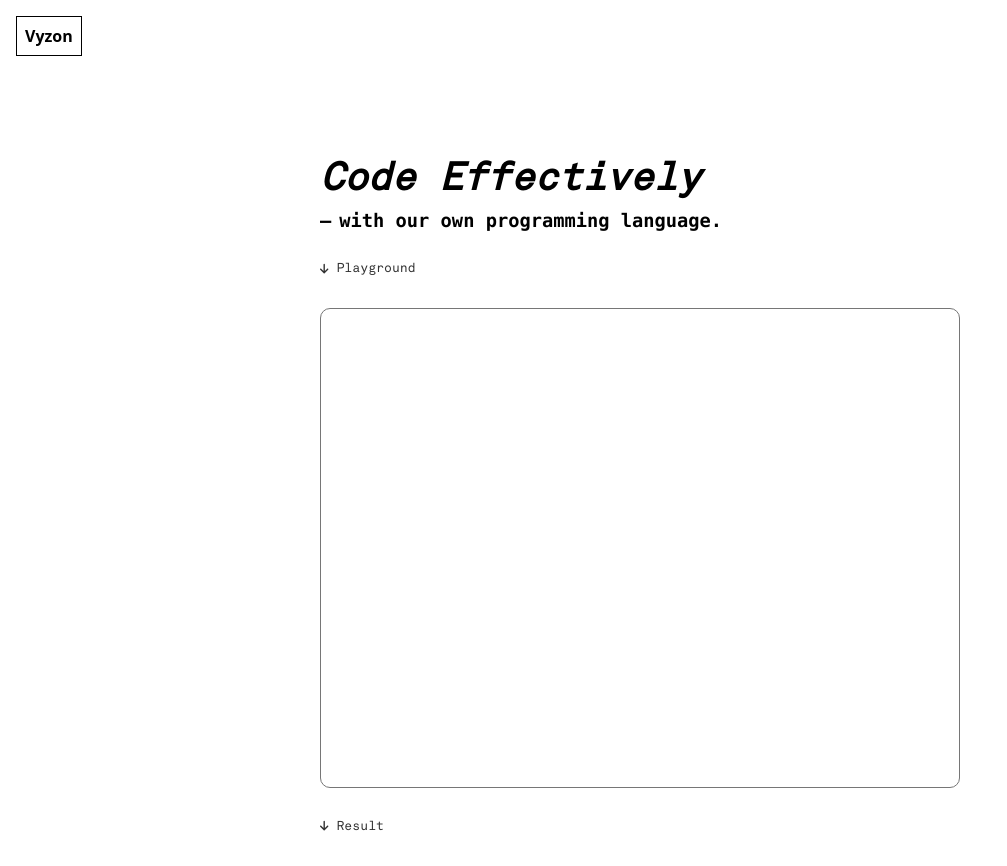
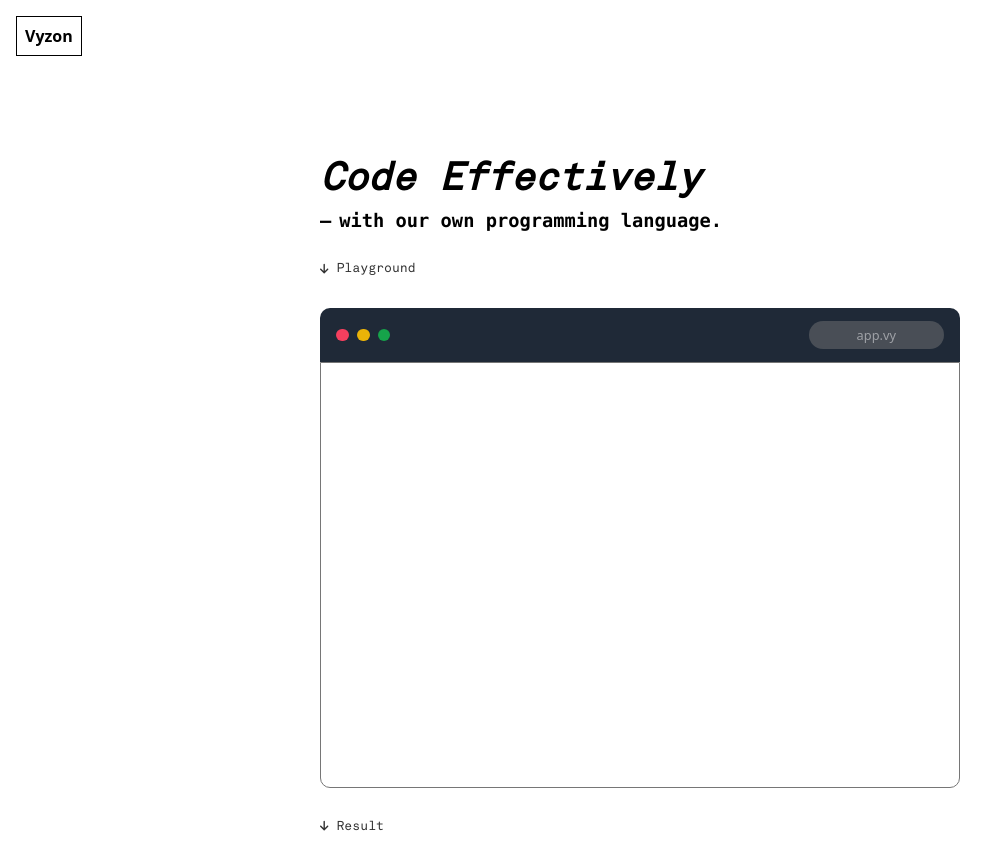
Before and after one commit to yash7xm/Vyzon_UI, a React (Vite) app: page / in a window 1280 px wide. Shown: the whole page, without its empty margins (0-1007 px from the left). Built offline with nearby package versions, Linux system fonts and the light colour scheme.

Commit message:
playground top created

```diff
--- a/src/components/Playground.jsx
+++ b/src/components/Playground.jsx
@@ -3,7 +3,17 @@ import '../styles/Playground.css'
 export default function Playground() {
     return (
         <div className="playground">
-            <textarea name="" id="codeArea" cols="30" rows="10"></textarea>
+            <div className="top">
+                <div className="dots">
+                    <div className="dot dot-1"></div>
+                    <div className="dot dot-2"></div>
+                    <div className="dot dot-3"></div>
+                </div>
+                <div className="file-name">
+                    app.vy
+                </div>
+            </div>
+            <textarea id="codeArea" cols="30" rows="10"></textarea>
         </div>
     )
 }
--- a/src/styles/Playground.css
+++ b/src/styles/Playground.css
@@ -1,11 +1,58 @@
 .playground {
     display: flex;
+    flex-direction: column;
     width: 100%;
     height: 60vh;
+}
+
+.top {
+    display: flex;
+    width: 100%;
+    align-items: center;
+    background-color: #1f2937;
+    border-top-right-radius: 10px;
+    border-top-left-radius: 10px;
+    padding: 0.8rem 1rem;
+    justify-content: space-between;
+}
+
+.dots {
+    display: flex;
+    align-items: center;
+    justify-content: space-between;
+    gap: 0.5rem;
+}
+
+.dot {
+    height: 0.8rem;
+    width: 0.8rem;
+    border-radius: 50%;
+}
+
+.dot-1 {
+    background-color: #f43f5e;
+}
+
+.dot-2 {
+    background-color: #eab308;
+}
+
+.dot-3 {
+    background-color: #16a34a;
+}
+
+.file-name {
+    background-color: rgba(128, 128, 128, 0.433);
+    padding: 0.3rem 3rem;
+    border-radius: 20px;
+    color: rgba(243, 244, 246, 0.5);
+    font-family: system-ui, -apple-system, BlinkMacSystemFont, 'Segoe UI', Roboto, Oxygen, Ubuntu, Cantarell, 'Open Sans', 'Helvetica Neue', sans-serif;
+    font-size: 0.8rem;
 }
 
 #codeArea {
     flex-grow: 1;
     resize: none;
-    border-radius: 10px;
+    border-bottom-left-radius: 10px;
+    border-bottom-right-radius: 10px;
 }
```
